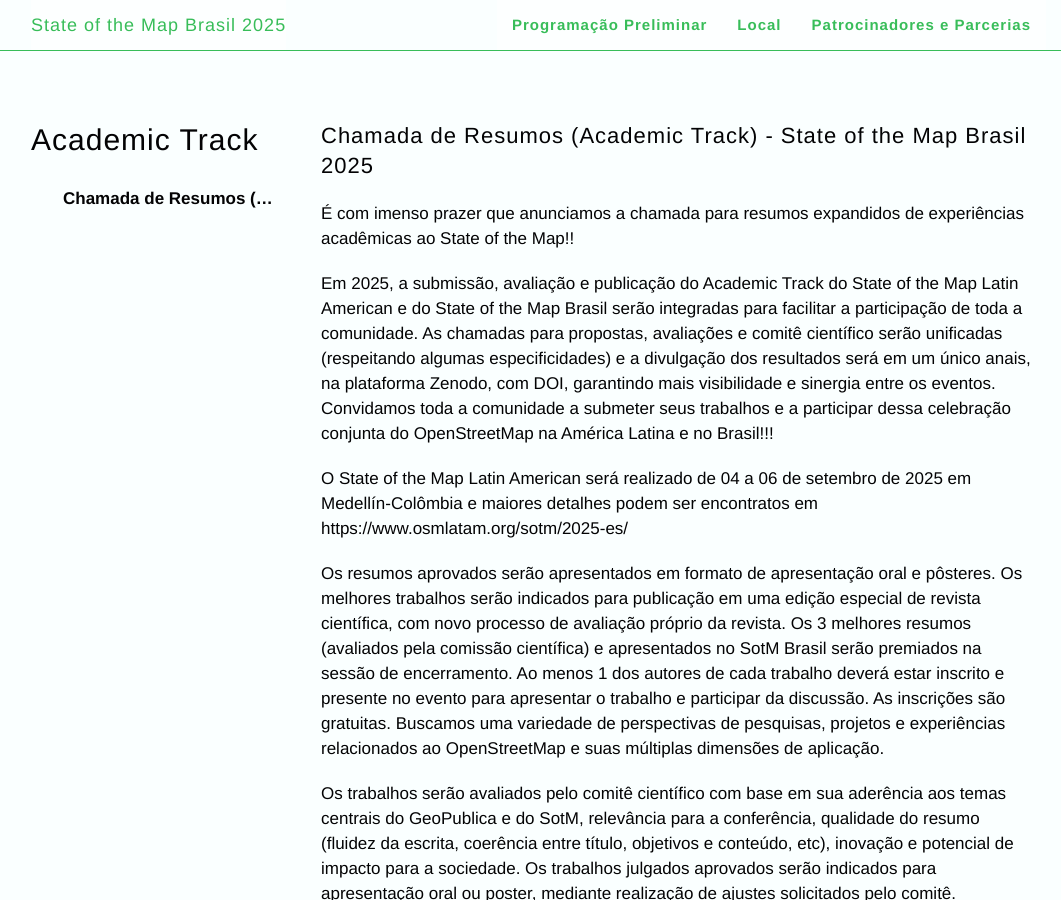
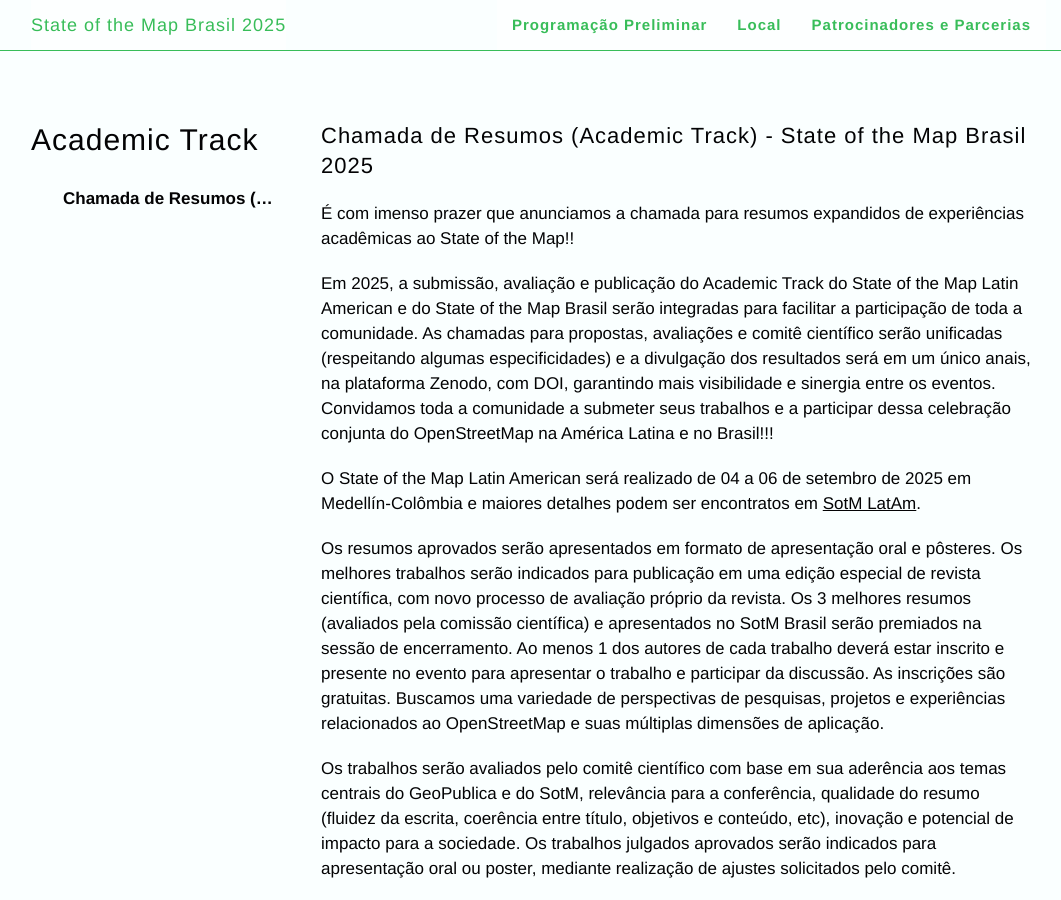
Before and after one commit to gabrielcury30/2025, a Jekyll site: the page built from calls/index.md, in a window 1280 px wide and 900 px high. Shown: the whole window, without its empty margins (109-1170 px from the left). Built offline with Jekyll 4.4.1, drawn with Linux system fonts in a browser that asks for light colours; some of the changed text lies outside the part shown.

Commit message:
Update index.md

```diff
--- a/calls/index.md
+++ b/calls/index.md
@@ -14,7 +14,7 @@
 Em 2025, a submissão, avaliação e publicação do **Academic Track** do State of the Map **Latin American** e do State of the Map **Brasil** serão integradas para facilitar a participação de toda a comunidade. As chamadas para propostas, avaliações e comitê científico serão unificadas (respeitando algumas especificidades) e a divulgação dos resultados será em um único anais, na plataforma Zenodo, com DOI, garantindo mais visibilidade e sinergia entre os eventos.
 Convidamos toda a comunidade a submeter seus trabalhos e a participar dessa **celebração conjunta do OpenStreetMap na América Latina e no Brasil**!!!
 
-O State of the Map **Latin American** será realizado de 04 a 06 de setembro de 2025 em Medellín-Colômbia e maiores detalhes podem ser encontratos em https://www.osmlatam.org/sotm/2025-es/
+O State of the Map **Latin American** será realizado de 04 a 06 de setembro de 2025 em Medellín-Colômbia e maiores detalhes podem ser encontratos em [SotM LatAm](https://www.osmlatam.org/sotm/2025-es/).
 
 Os resumos aprovados serão apresentados em **formato de apresentação oral e pôsteres**.
 Os melhores trabalhos serão indicados para publicação em uma edição especial de revista científica, com novo processo de avaliação próprio da revista.
```
Also changed, not shown: other parts of calls/index.md (+1 -1 lines).
